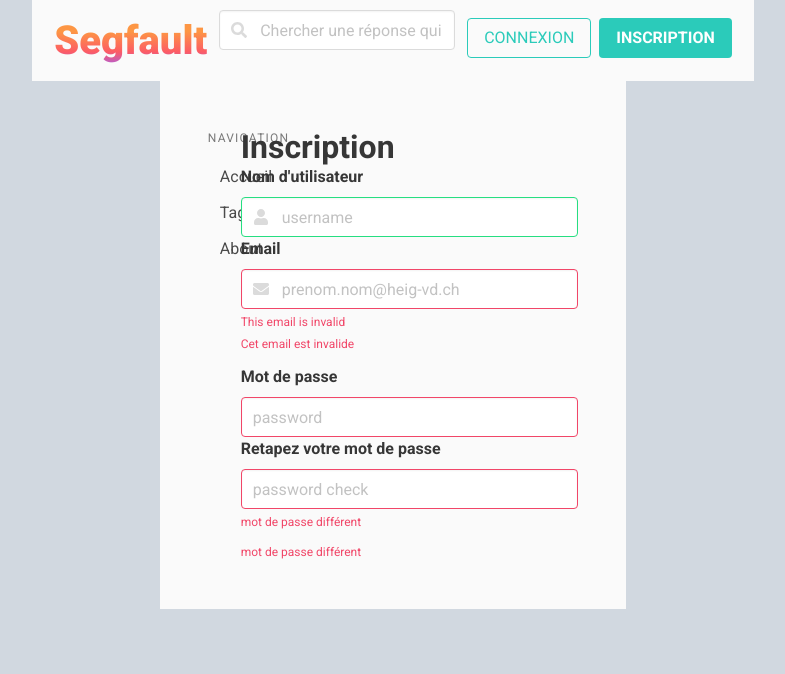
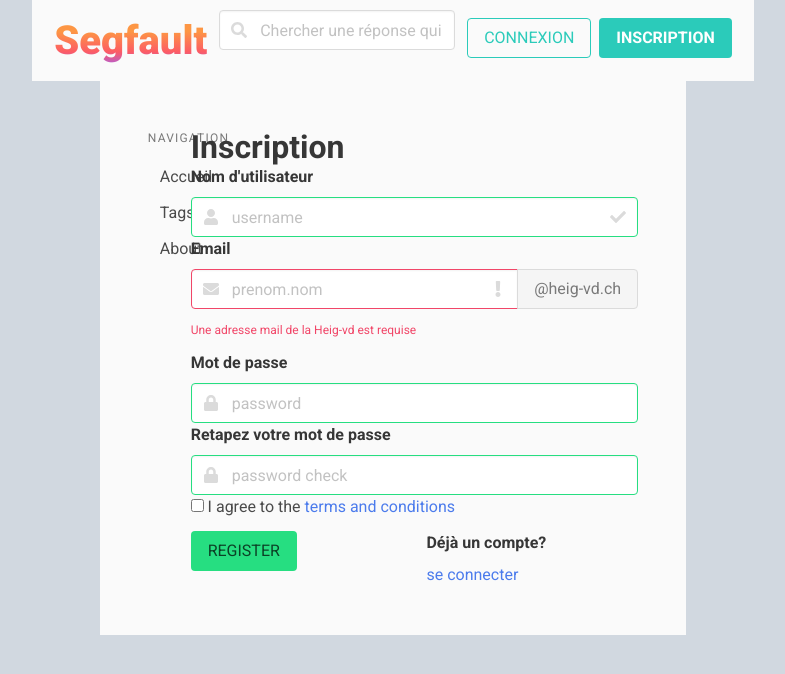
Before and after one commit to youndzoFrancine/Projet_de_semestre, a Vue app in the folder segfault-vue/: page /#/TheInscription in a window 1280 px wide. Shown: the top 674 px of the page, without its empty margins (247-1032 px from the left). Built offline with nearby package versions, Linux system fonts and the light colour scheme.

Commit message:
etape 1 complete

```diff
--- a/segfault-vue/src/main.js
+++ b/segfault-vue/src/main.js
@@ -4,11 +4,11 @@ import router from "./router";
 import store from "./store";
 
 import { library } from "@fortawesome/fontawesome-svg-core";
-import { faCheck, faEnvelope ,faUser,faSearch,faCoffee }
+import { faCheck, faEnvelope ,faUser,faSearch,faCoffee, faLock, faExclamation }
 from "@fortawesome/free-solid-svg-icons";
 import { FontAwesomeIcon } from "@fortawesome/vue-fontawesome";
 
-library.add(faCoffee, faSearch, faEnvelope,faUser,faCheck);
+library.add(faCoffee, faSearch, faEnvelope,faUser,faCheck,faLock,faExclamation);
 
 Vue.component("font-awesome-icon", FontAwesomeIcon);
 
--- a/segfault-vue/src/views/TheInscription.vue
+++ b/segfault-vue/src/views/TheInscription.vue
@@ -1,13 +1,13 @@
 <template>
-  <form id="username" @submit="UserInputControl" method="post">
-
+  <form id="Inscription">
     <div class="Inscription">
       <h1 class="title">Inscription</h1>
     </div>
+
       <!--username-->
        <div id="username" class="field">
        <label class="label">Nom d'utilisateur</label>
-       <template v-if="errors">
+       <template v-if="UserInputErrors">
          <div class="control has-icons-left has-icons-right">
           <input
             class="input is-danger"
@@ -17,12 +17,16 @@
             placeholder="username"
             v-on:input="UserInputControl"
           >
-         <span class="icon is-small is-left">
-           <font-awesome-icon icon="user"/>
-    </span>
+        <span class="icon is-small is-left">
+          <font-awesome-icon icon="user"/>
+        </span>
+          <span class="icon is-small is-right">
+            <font-awesome-icon icon="exclamation"/>
+          </span>
          </div>
-        <p class="help is-danger">{{errors}}</p>
+        <p class="help is-danger">{{UserInputErrors}}</p>
        </template>
+
       <template v-else>
   <div class="control has-icons-left has-icons-right">
           <input
@@ -35,42 +39,174 @@
           >
          <span class="icon is-small is-left">
            <font-awesome-icon icon="user"/>
-    </span>
+       </span>
+ <span class="icon is-small is-right">
+<font-awesome-icon icon="check"/>
+       </span>
+
          </div>
       </template>
 
+      <!--email-->
+      <div class="field">
+              <label class="label">Email</label>
 
 
-      <!--email-->
-      <div class="field">
-        <label class="label">Email</label>
-        <div class="control has-icons-left has-icons-right">
-          <input class="input is-danger" type="email" placeholder="prenom.nom@heig-vd.ch">
+           <template v-if="emailInputErrors">
+          <div class="field has-addons">
+          <div class="control is-expanded has-icons-left has-icons-right has-addons" type="email" >
+               <input
+            class="input is-danger"
+            v-model="email"
+            id="email"
+            type="text"
+            placeholder="prenom.nom"
+            v-on:input="emailInputControl"
+          >
+          <!--  v-on:focus="UserInputControl" C'est lors du focus sur email qu'on verifie l'username evite de faire trop d'appelle a la bd-->
           <span class="icon is-small is-left">
             <font-awesome-icon icon="envelope"/>
           </span>
           <span class="icon is-small is-right">
-            <i class="fas fa-exclamation-triangle"></i>
+            <font-awesome-icon icon="exclamation"/>
+          </span>
+        </div>
+        <p class="control">
+    <a class="button is-static">
+     <font style="text-transform: lowercase;"> @heig-vd.ch</font>
+    </a>
+  </p>
+  </div>
+        <p class="help is-danger">{{emailInputErrors}}</p>
+        </template>
+      <template v-else>
+                    <div class="field has-addons">
+             <div class="control has-icons-left has-icons-right" type="email" >
+               <input
+            class="input is-success"
+            v-model="email"
+            id="email"
+            type="text"
+            placeholder="prenom.nom"
+            v-on:input="emailInputControl"
+          >
+          <!--C'est lors du focus sur email qu'on verifie l'username evite de faire trop d'appelle a la bd-->
+          <span class="icon is-small is-left">
+            <font-awesome-icon icon="envelope"/>
           </span>
 
-          <p class="help is-danger">This email is invalid</p>
+           <span class="icon is-small is-right">
+<font-awesome-icon icon="check"/>
+       </span>
         </div>
-        <p class="help is-danger">Cet email est invalide</p>
+                    </div>
+            </template>
       </div>
-
-      <!--mot de pass-->
+      <!--mot de pass entrer-->
       <div class="field">
         <label class="label">Mot de passe</label>
+
+          <template v-if="passwordInputErrors == null">
+        <div class="control has-icons-left">
+           <input
+            class="input is-success"
+            v-model="password"
+            id="password"
+            type="password"
+            placeholder="password"
+            v-on:input="passwordBasicTcheck"
+          >
+          <span class="icon is-small is-left">
+             <font-awesome-icon icon="lock"/>
+           </span>
+
+        </div>
+          </template>
+          <template v-else>
+            <!-- non utiliser pour le moment (mdp trop court ou autre)-->
+          <div class="control has-icons-left">
+            <input
+            class="input is-danger"
+            v-model="password"
+            id="password"
+            type="password"
+            placeholder="password"
+            v-on:input="passwordBasicTcheck"
+          >
+          <span class="icon is-small is-left">
+             <font-awesome-icon icon="lock"/>
+           </span>
+
+        </div>
+          </template>
+
         <div class="control">
-          <input class="input is-danger" type="password" placeholder="password">
+       <!--mot de pass verification -->
+        <label class="label">Retapez votre mot de passe</label>
+        <template v-if="passwordInputErrors == null">
+           <div class="control has-icons-left">
+            <input
+            class="input is-success"
+            v-model="passwordTcheck"
+            id="passwordTcheck"
+            type="password"
+            placeholder="password check"
+            v-on:input="passwordInputControl"
+          >
+
+          <span class="icon is-small is-left">
+            <font-awesome-icon icon="lock"/>
+          </span>
+
+         </div>
+        </template>
+        <template v-else>
+           <div class="control has-icons-left">
+            <input
+            class="input is-danger"
+            v-model="passwordTcheck"
+            id="passwordTcheck"
+            type="password"
+            placeholder="password check"
+            v-on:input="passwordInputControl"
+          >
+          <span class="icon is-small is-left">
+            <font-awesome-icon icon="lock"/>
+          </span>
+
+           </div>
+        </template>
+
+        <!-- terms and conditions-->
+        <div class="field">
+  <div class="control">
+    <label class="checkbox">
+      <input type="checkbox" v-model="terms">
+      I agree to the <a href="#">terms and conditions</a>
+    </label>
+  </div>
+</div>
+<!--login-->
+<div class="columns">
+  <div class= "column">
+
+  <p class="control">
+    <button class="button is-success">
+      register
+    </button>
+  </p>
+    </div>
+  <div class= "column">
+
+  <label class="label">Déjà un compte?</label>
+  <p> <a href=""> se connecter </a></p>
+  </div>
+
+
+</div>
+
         </div>
-        <div class="control">
-          <label class="label">Retapez votre mot de passe</label>
-          <input class="input is-danger" type="password" placeholder="password check">
-        </div>
-        <p class="help is-danger">mot de passe différent</p>
       </div>
-      <p class="help is-danger">mot de passe différent</p>
     </div>
   </form>
 </template>
@@ -79,24 +215,58 @@
 
 
 <script>
+
 export default {
   name: "theInscription",
   components: {},
   data: function() {
     return {
-      errors: null,
-      user: null
+      UserInputErrors: null,
+      user: null,
+      emailInputErrors: "Une adresse mail de la Heig-vd est requise",
+      email : null,
+      password: null,
+      passwordTcheck : null,
+      passwordInputErrors: null,
+      terms : null
     };
   },
   methods: {
     UserInputControl: function(e) {
-      console.log("call UserInputControl control");
+      console.log("call UserInputControl function");
       if (this.user=="Admin") {
-        this.errors = "This pseudo is already taken";
+        this.UserInputErrors = "This pseudo is already taken";
       } else {
-        this.errors = null;
+        this.UserInputErrors = null;
       }
       e.preventDefault();
+    },
+    emailInputControl: function(e){
+      console.log("call emailInputcontrol function");
+      var split = this.email.split('@');
+      console.log(split[0]);
+      console.log(split[1]);
+      if (split[1]!="heig-vd.ch"){
+        console.log("erreur");
+        this.emailInputErrors = "Seul les adresses finnisant par @heig-vd.ch sont autorise";
+      } else {
+        this.emailInputErrors = null;
+      }
+      e.preventDefault();
+    },
+    passwordInputControl: function(e){
+      console.log("call passwordInputControl function");
+      if(this.passwordTcheck != this.password){
+        this.passwordInputErrors = "mdp different";
+      } else {
+        this.passwordInputErrors = null;
+      }
+    },
+    passwordBasicTcheck:function(e){
+      console.log("call passwordBasicTcheck");
+      if (this.passwordTcheck != null){
+        this.passwordInputControl();
+      }
     }
   }
 };
```
